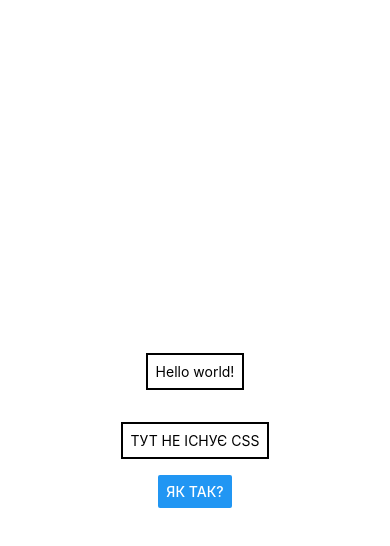
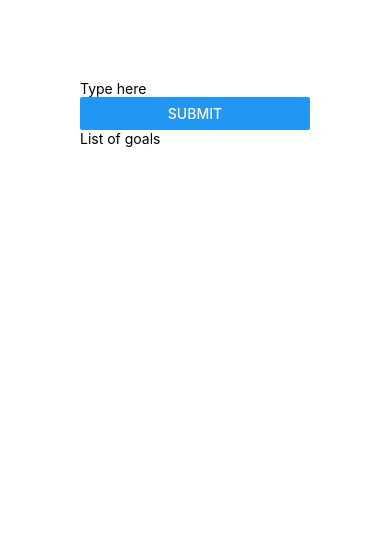
Before and after one commit to ytsykvas/shopping-list-with-React-Native, a React Native app: screen / in a window 390 px wide. Shown: the top 546 px of the page. Built offline with nearby package versions, Linux system fonts and the light colour scheme.

Commit message:
section2/Exploring-Layouts

```diff
--- a/App.js
+++ b/App.js
@@ -1,30 +1,21 @@
-import { StyleSheet, Text, View, Button } from 'react-native';
+import { StyleSheet, Text, View, Button, TextInput } from 'react-native';
 
 export default function App() {
   return (
-    <View style={styles.container}>
-      <Text style={styles.dummyText}>
-        Hello world!
-      </Text>
-      <Text style={styles.dummyText}>
-        ТУТ НЕ ІСНУЄ CSS
-      </Text>
-      <Button title="ЯК ТАК?" />
+    <View style={styles.appContainer}>
+      <View>
+        <TextInput placeholder='Type here'/>
+        <Button title='submit'/>
+      </View>
+      <View>
+        <Text>List of goals</Text>
+      </View>
     </View>
   );
 }
 
 const styles = StyleSheet.create({
-  container: {
-    flex: 1,
-    backgroundColor: '#fff',
-    alignItems: 'center',
-    justifyContent: 'center',
-  },
-  dummyText: {
-    margin: 16,
-    padding: 8,
-    borderWidth: 2,
-    borderBlockColor: 'black'
+  appContainer: {
+    padding: 80
   }
 });
```
